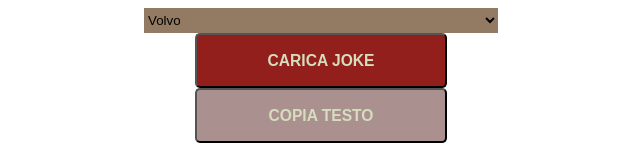
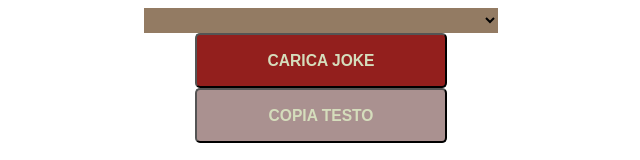
Before and after one commit to DalilaAlbanese/chucknorris, a React (Vite) app: page / in a window 1280 px wide. Shown: the top 160 px of the page, without its empty margins (319-959 px from the left). Built offline with nearby package versions, Linux system fonts and the light colour scheme.

Commit message:
finito menu
finalmenteeee con il map

```diff
--- a/src/components/Dropdown.jsx
+++ b/src/components/Dropdown.jsx
@@ -1,12 +1,23 @@
 import React from "react" //chiammiamo react
+import { useState } from 'react'
 import '../styles/Dropdown.css'
+
 const Dropdown =()=>{
+    const [categories, setCategories] = useState([])
+    function  getCategories(){
+        fetch('https://api.chucknorris.io/jokes/categories').then(
+          response => response.json()
+        ).then(
+          data=> {
+            setCategories(data)
+          }
+        )
+      }
     return (
-        <select name="cars" className='menu'>
-        <option value="volvo">Volvo</option>
-        <option value="saab">Saab</option>
-        <option value="mercedes">Mercedes</option>
-        <option value="audi">Audi</option>
+        <select name="menu" className='menu' onClick={()=>getCategories()}>
+        {categories.map((category, index)=>(
+            <option value={category} key={index}>{category}</option>
+        ))}
         </select>
     )
 }
```
Also changed, not shown: 1 other file (tests, documents, lock files or other folders).
